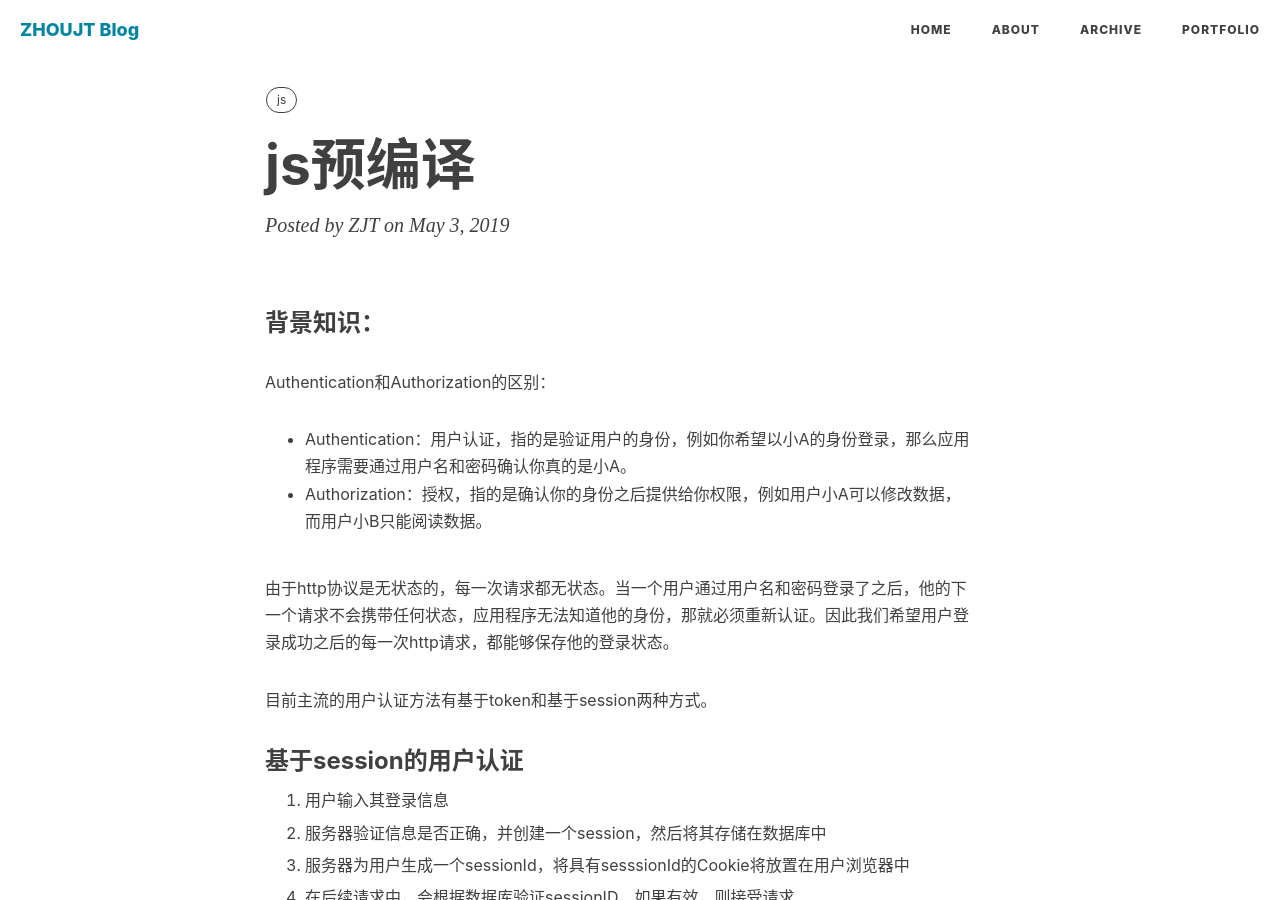
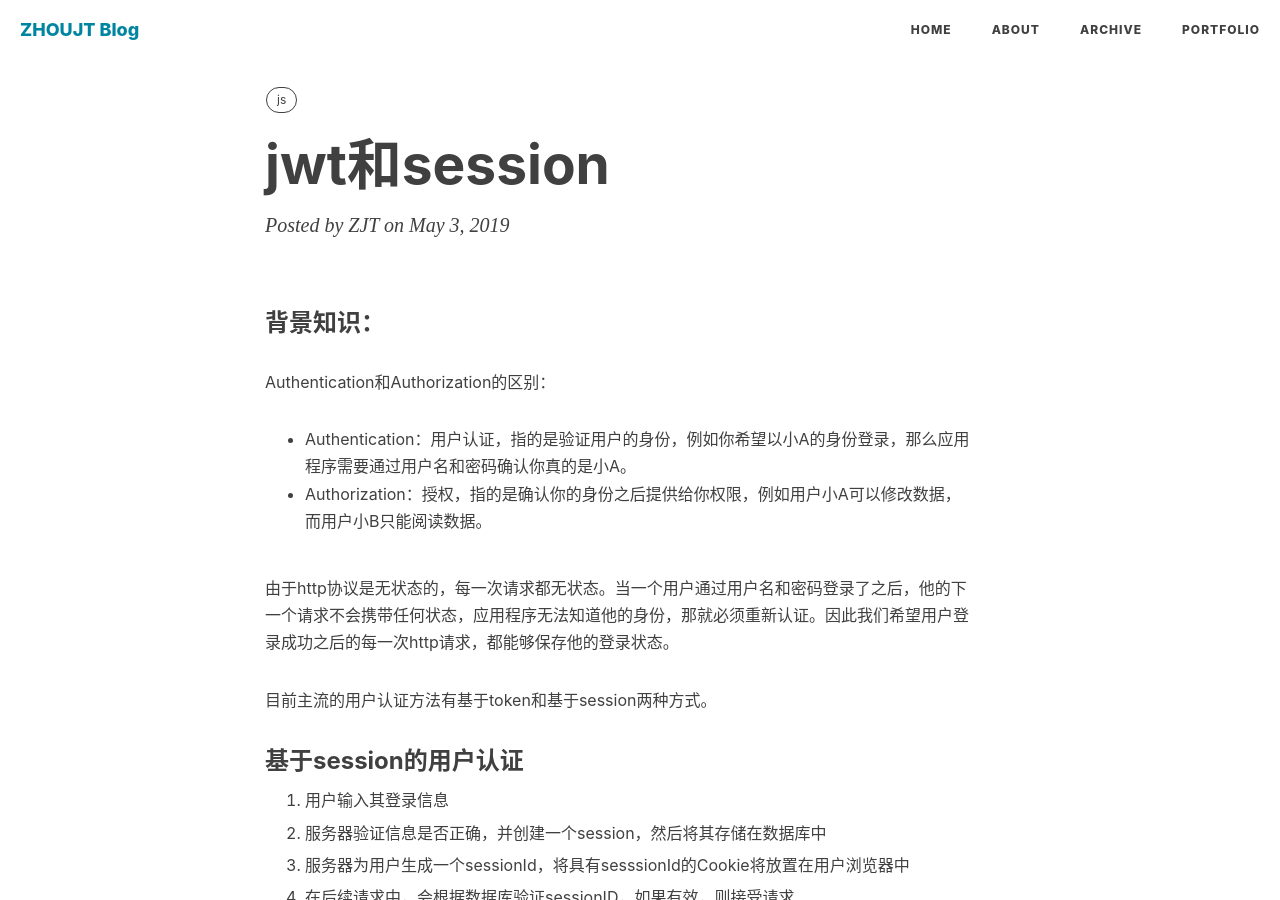
Before and after one commit to juntaozhou05/juntaozho05.github.io, a Jekyll site: the page built from _posts/2019-05-03-jwt.md, in a window 1280 px wide and 900 px high. Built offline with Jekyll 4.4.1, drawn with Linux system fonts in a browser that asks for light colours; nearby versions of some CDN libraries; comment, search, counter and statistics services are not loaded.

Commit message:
change blog

```diff
--- a/_posts/2019-05-03-jwt.md
+++ b/_posts/2019-05-03-jwt.md
@@ -1,6 +1,6 @@
 ---
 layout: post
-title: "js预编译"
+title: "jwt和session"
 subtitle: ""
 author: "ZJT"
 header-style: text
```
